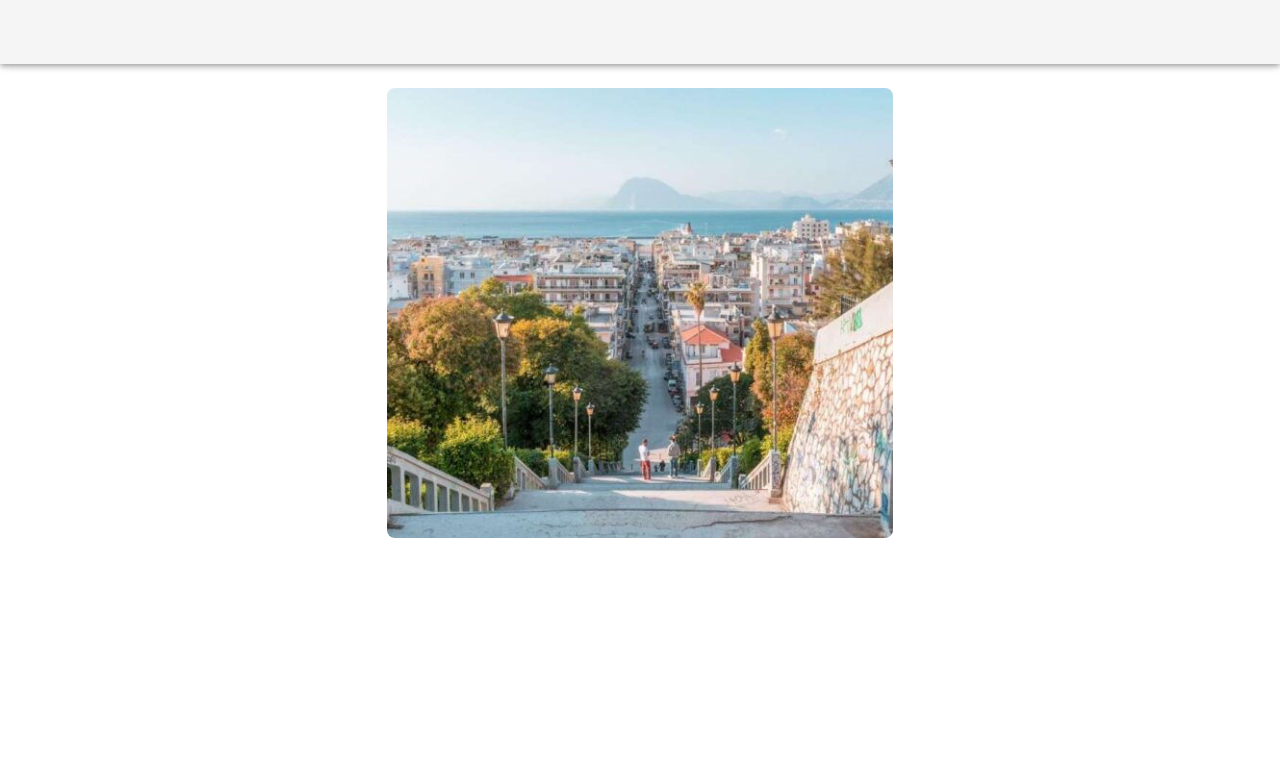
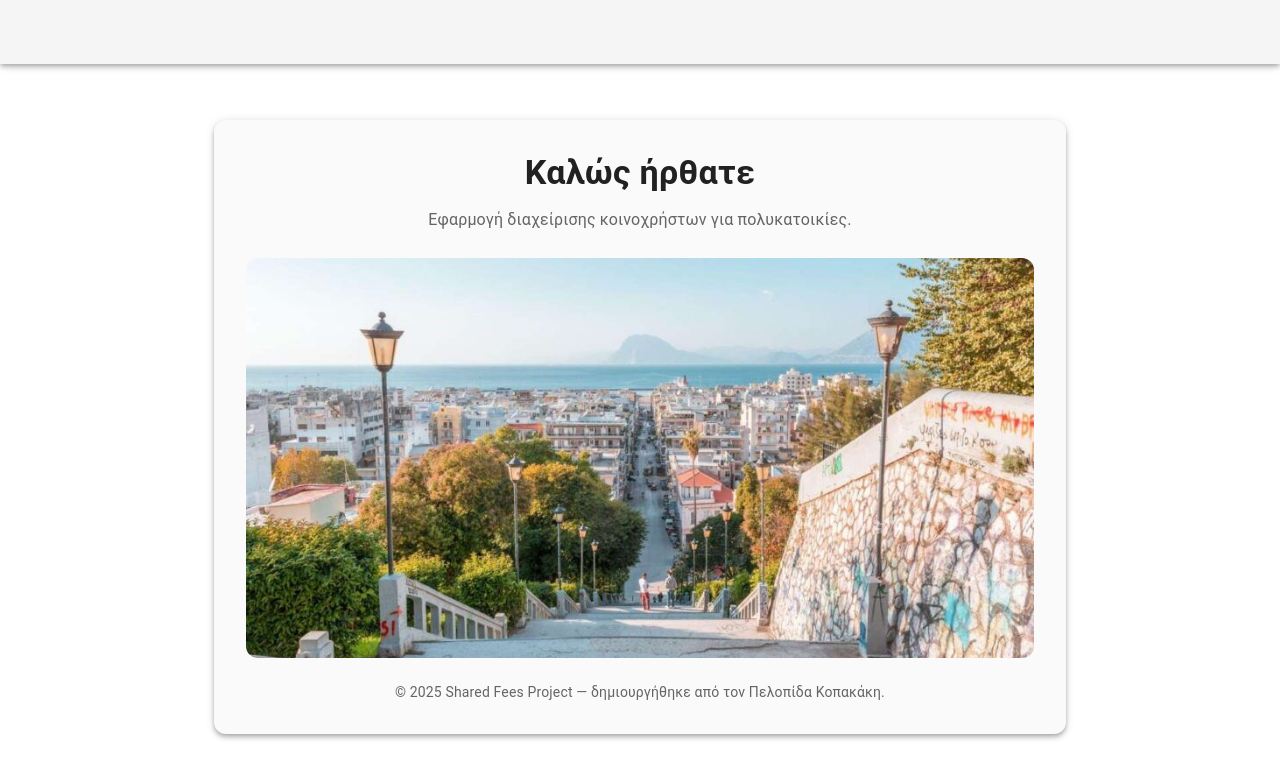
Before and after one commit to alkisax/sharedFeesProject, a React (Vite) app in the folder frontend/: page / in a window 1280 px wide. Shown: the top 778 px of the page. Built offline with nearby package versions, Linux system fonts and the light colour scheme; no server answers; some icons are missing.

Commit message:
fix: email works migrated to resend

```diff
--- a/frontend/src/pages/Home.tsx
+++ b/frontend/src/pages/Home.tsx
@@ -1,33 +1,70 @@
-import { Box } from "@mui/material";
-// import ApartmentImg from "../assets/norman.png";
-import StepsImg from "../assets/patras-steps.jpg"
+import { Box, Typography, Container, Paper } from '@mui/material'
+import StepsImg from '../assets/patras-steps.jpg'
 
 const Home = () => {
   return (
-    <Box sx={{ mt: 2 }}>
-      {/* Image container */}
-      <Box
+    <Container maxWidth='md' sx={{ mt: 6, mb: 8 }}>
+      {/* Card-style container */}
+      <Paper
+        elevation={4}
         sx={{
-          width: { xs: "100%", md: "40%" },
-          mx: "auto",
-          height: 450, // fixed bar height, crop overflow
-          overflow: "hidden",
-          borderRadius: 2,
+          p: { xs: 2, sm: 4 },
+          borderRadius: 3,
+          textAlign: 'center',
+          backgroundColor: '#fafafa',
         }}
       >
+        {/* Title */}
+        <Typography
+          variant='h4'
+          component='h1'
+          gutterBottom
+          sx={{ fontWeight: 600 }}
+        >
+          Καλώς ήρθατε
+        </Typography>
+
+        {/* Subtitle */}
+        <Typography
+          variant='subtitle1'
+          color='text.secondary'
+          sx={{ mb: 3 }}
+        >
+          Εφαρμογή διαχείρισης κοινοχρήστων για πολυκατοικίες.
+        </Typography>
+
+        {/* Image container */}
         <Box
-          component="img"
-          src={StepsImg}
-          alt="εικόνα της θέας απο τα σκαλάκια αγίου νικολάου"
           sx={{
-            width: "100%",
-            height: "100%",
-            objectFit: "cover", // crop but don't distort
+            width: '100%',
+            height: { xs: 300, sm: 400 },
+            overflow: 'hidden',
+            borderRadius: 3,
+            mb: 3,
           }}
-        />
-      </Box>
-    </Box>
-  );
-};
+        >
+          <Box
+            component='img'
+            src={StepsImg}
+            alt='Θέα από τα σκαλάκια του Αγίου Νικολάου, Πάτρα'
+            sx={{
+              width: '100%',
+              height: '100%',
+              objectFit: 'cover',
+              transition: 'transform 5s ease',
+              '&:hover': { transform: 'scale(1.05)' },
+            }}
+          />
+        </Box>
 
-export default Home;
+        {/* Footer note */}
+        <Typography variant='body2' color='text.secondary'>
+          © {new Date().getFullYear()} Shared Fees Project —
+          δημιουργήθηκε από τον Πελοπίδα Κοπακάκη.
+        </Typography>
+      </Paper>
+    </Container>
+  )
+}
+
+export default Home
```
